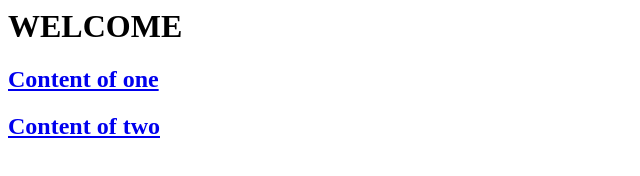
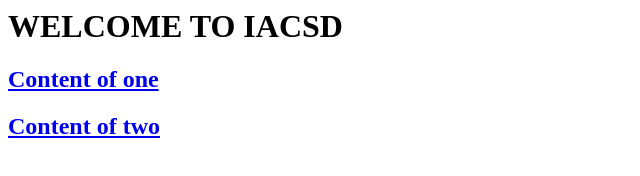
Before and after one commit to madhur0410/assignment5542, a plain HTML site: page index.html in a window 1280 px wide. Shown: the whole page, without its empty margins (0-640 px from the left). Drawn offline with Linux system fonts and the light colour scheme.

Commit message:
Update index.html

```diff
--- a/index.html
+++ b/index.html
@@ -1,3 +1,3 @@
-<h1>WELCOME<h1>
+<h1>WELCOME TO IACSD<h1>
 <h2><a href="one.html">Content of one</a></h2>
 <h2><a href="two.html">Content of two</a></h2>
```
